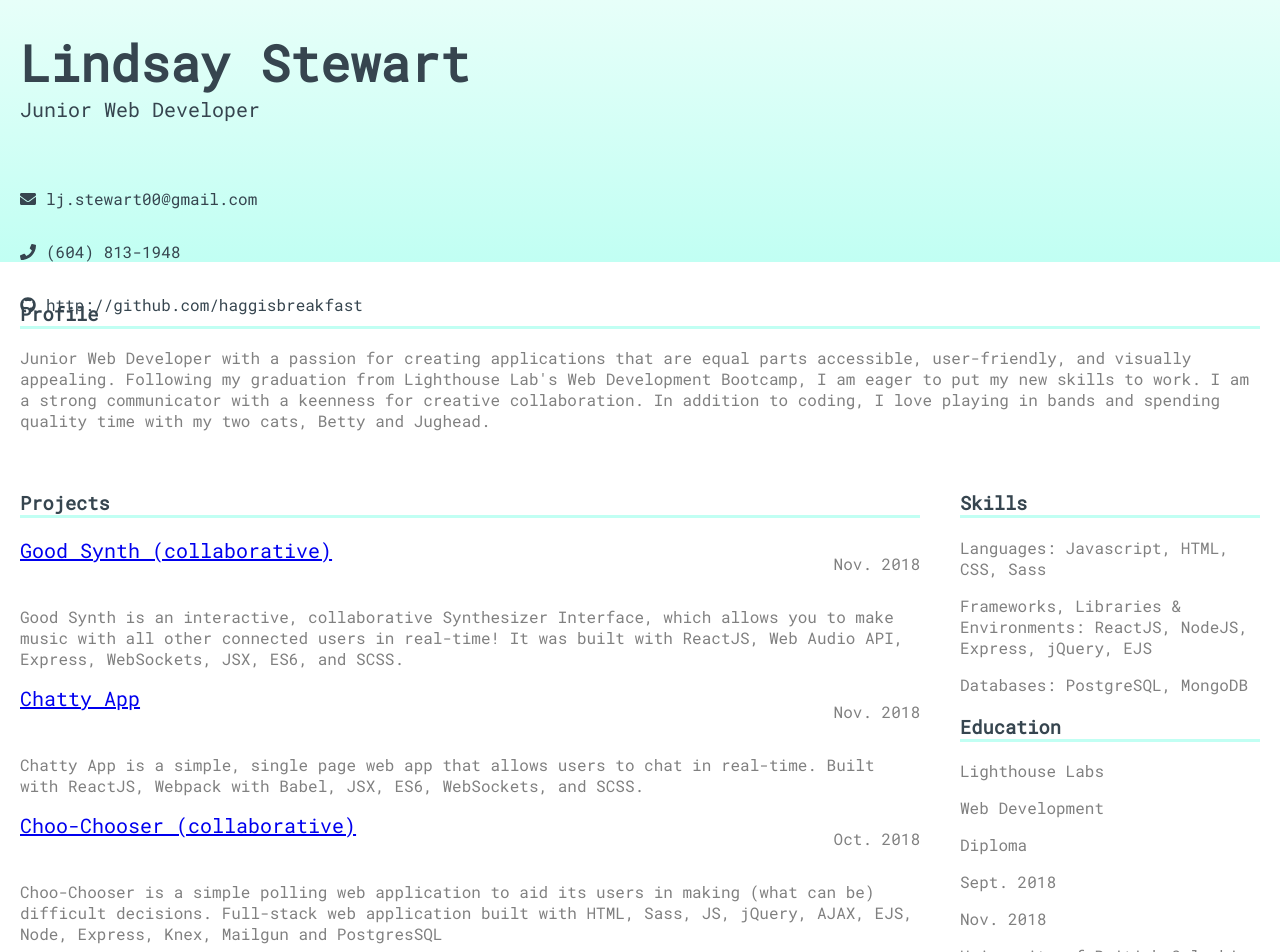
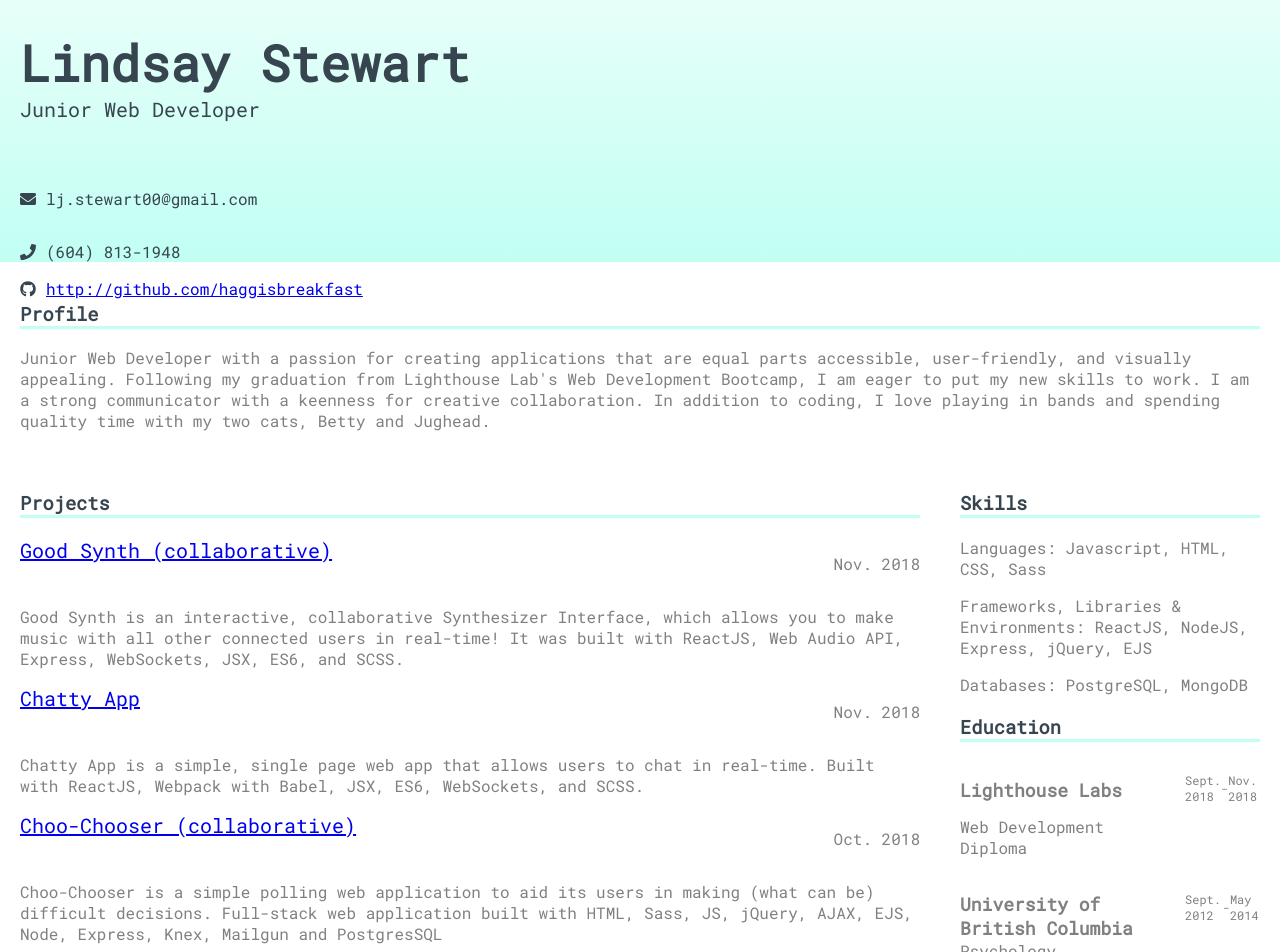
Before and after one commit to haggisbreakfast/resume, a React (Create React App) app: page / in a window 1280 px wide. Shown: the top 952 px of the page. Built offline with nearby package versions, Linux system fonts and the light colour scheme.

Commit message:
adds alignment changes

```diff
--- a/src/School.tsx
+++ b/src/School.tsx
@@ -4,9 +4,32 @@ import styled, { createGlobalStyle } from 'styled-components';
 import { ResumeEducation } from './resume';
 
 const EducationContainer = styled.div``;
-const Institution = styled.p``;
-const Program = styled.p``;
-const StudyType = styled.p``;
+const EducationTitle = styled.div`
+  display: flex;
+  // justify-content: space-between;
+  // height: 45px;
+  // width: 300px;
+`;
+const DateContainer = styled.div`
+  flex-direcion: row;
+  display: flex;
+  align-items: center;
+  font-size: 12px;
+  width: 25%;
+`;
+const Institution = styled.p`
+  width: 75%;
+  font-weight: 900;
+  font-size: 18px;
+  margin-bottom: 0px;
+`;
+const Program = styled.p`
+  margin-top: 0px;
+  margin-bottom: 0px;
+`;
+const StudyType = styled.p`
+  margin-top: 0px;
+`;
 const StartDate = styled.p``;
 const EndDate = styled.p``;
 
@@ -18,11 +41,14 @@ export const School = (props: EducationProps) => {
   const { school } = props;
   return (
     <EducationContainer>
-      <Institution>{school.institution}</Institution>
+      <EducationTitle>
+        <Institution>{school.institution}</Institution>
+        <DateContainer>
+          <StartDate>{school.startDate}</StartDate>-<EndDate>{school.endDate}</EndDate>
+        </DateContainer>
+      </EducationTitle>
       <Program>{school.program}</Program>
       <StudyType>{school.studyType}</StudyType>
-      <StartDate>{school.startDate}</StartDate>
-      <EndDate>{school.endDate}</EndDate>
     </EducationContainer>
   );
 };
--- a/src/index.tsx
+++ b/src/index.tsx
@@ -108,15 +108,19 @@ const RightMiddle = styled.div`
 const Skills = styled.div``;
 const Education = styled.div``;
 const Volunteer = styled.div``;
-const Contact: React.StatelessComponent<{
-  icon: IconProp;
-  item: string;
-}> = props => {
-  const { item, icon } = props;
+
+type ContactProps = { icon: IconProp; item: string; isLink?: boolean };
+const Contact: React.StatelessComponent<ContactProps> = props => {
+  const { item, icon, isLink } = props;
+  const Content = isLink ? (
+    <ContactLink href={item}> {item} </ContactLink>
+  ) : (
+    <ContactMethod>{item}</ContactMethod>
+  );
   return (
     <ContactContainer>
       <ContactIcon icon={icon} />
-      <ContactMethod> {item} </ContactMethod>
+      {Content}
     </ContactContainer>
   );
 };
@@ -143,7 +147,7 @@ const App = (props: AppProps) => {
         <ContactsContainer>
           <Contact item={resume.basics.email} icon="envelope" />
           <Contact item={resume.basics.phone} icon="phone" />
-          <Contact item={resume.basics.github} icon={['fab', 'github']} />
+          <Contact item={resume.basics.github} icon={['fab', 'github']} isLink />
           <ContactLink href={resume.basics.github} />
         </ContactsContainer>
       </Top>
```
